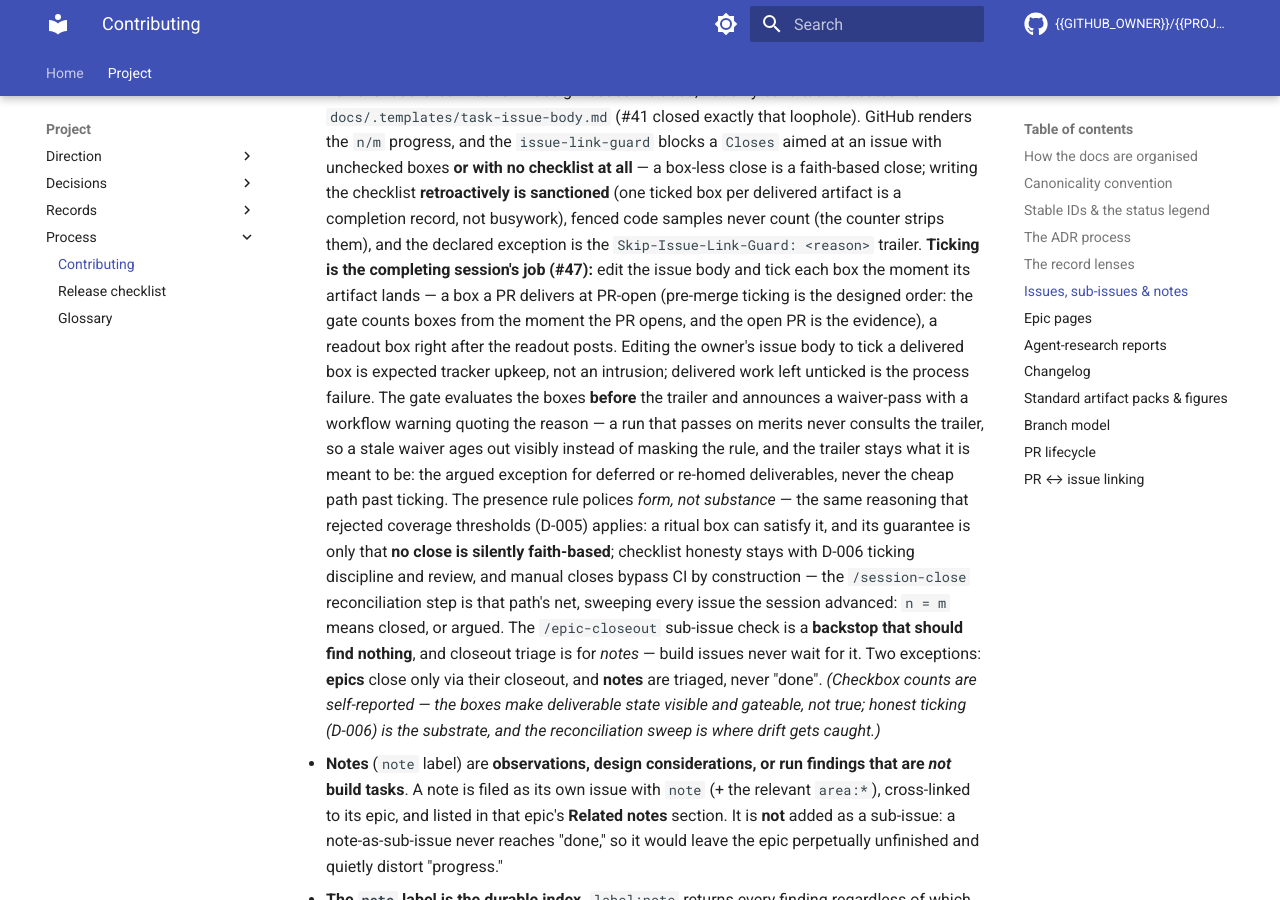
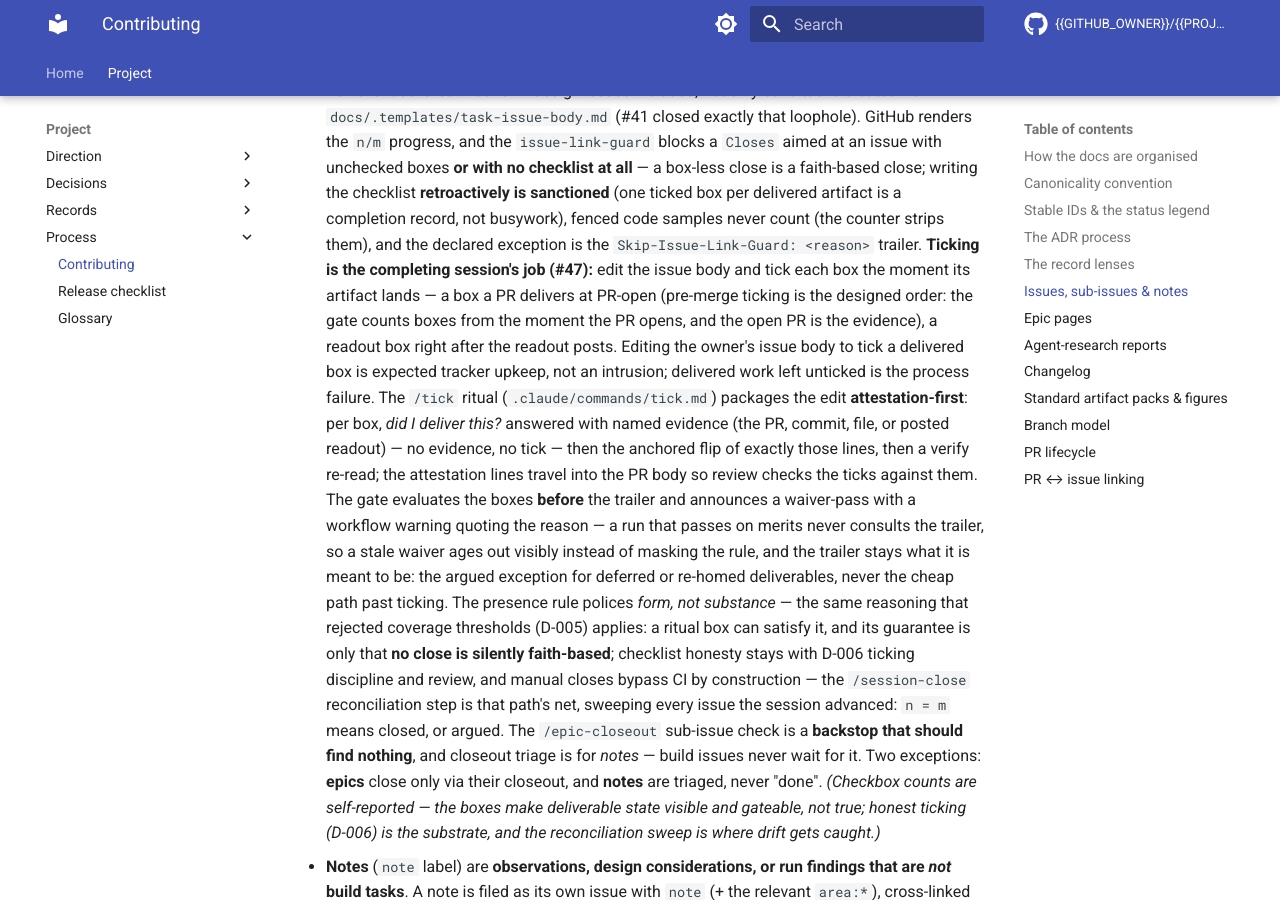
Before and after one commit to SharkyBamboozle/CLAUDE_blueprint, an MkDocs documentation site: the page built from docs/process/contributing.md, in a window 1280 px wide and 900 px high, scrolled down 3851 px. Built offline with MkDocs 1.6.1 and Material for MkDocs 9.7.7, drawn with Linux system fonts in a browser that asks for light colours; comment, search, counter and statistics services are not loaded.

Commit message:
Add the /tick ritual: attestation-first deliverable box ticking
Ticking deliverable boxes is the completing session's job (#47), but the
mechanics fight the duty: GitHub has no tick-one-box API, so a tick means a
full read-modify-write of the owner's issue body. The first live gate
encounter routed around it via the waiver trailer instead of ticking.

Package the tick as a `/tick` ritual command (.claude/commands/tick.md) that
front-loads the judgment — per box, *did I deliver this?* with named
evidence, or no tick — and scripts only the awkward mechanics: fresh read →
attest box by box → anchored flip of exactly the attested lines → verify
re-read → carry the attestation into the PR body. The card is deliberately
model-invocable (no disable-model-invocation key) so the completing session
can reach for it at PR-open, like /checkpoint.

Wire the affordance at the work-time sites: the CLAUDE.md ticking bullet and
ritual-command list, the contributing.md Issues/sub-issues/notes section, the
task-issue-body template's Deliverables note, and the PR template's
tick-before-opening block.

No enforcement surface changes: issue_link_decision.sh, all workflows, and
all hooks are untouched — /tick is an affordance for the existing
issue-link-guard rule (#37, #41), not a new gate. Implements existing
doctrine (D-004, D-006); no decision changes.

Closes #52

Co-Authored-By: Claude Opus 4.8 <noreply@anthropic.com>
Claude-Session: https://claude.ai/code/session_019SjpwPa8P4iSzYeN9rPUyP

```diff
--- a/docs/process/contributing.md
+++ b/docs/process/contributing.md
@@ -173,7 +173,13 @@ them is deliberate:
   opens, and the open PR is the evidence), a readout box right after the
   readout posts. Editing the owner's issue body to tick a delivered box
   is expected tracker upkeep, not an intrusion; delivered work left
-  unticked is the process failure. The gate evaluates the boxes **before**
+  unticked is the process failure. The `/tick` ritual
+  (`.claude/commands/tick.md`) packages the edit **attestation-first**: per
+  box, *did I deliver this?* answered with named evidence (the PR, commit,
+  file, or posted readout) — no evidence, no tick — then the anchored flip
+  of exactly those lines, then a verify re-read; the attestation lines
+  travel into the PR body so review checks the ticks against them. The gate
+  evaluates the boxes **before**
   the trailer and announces a waiver-pass with a workflow warning quoting
   the reason — a run that passes on merits never consults the trailer, so
   a stale waiver ages out visibly instead of masking the rule, and the
```
Also changed, not shown: .claude/commands/tick.md (added, +48 -0 lines), CLAUDE.md (+4 -2 lines), docs/.templates/task-issue-body.md (+2 -1 lines), .github/pull_request_template.md.
